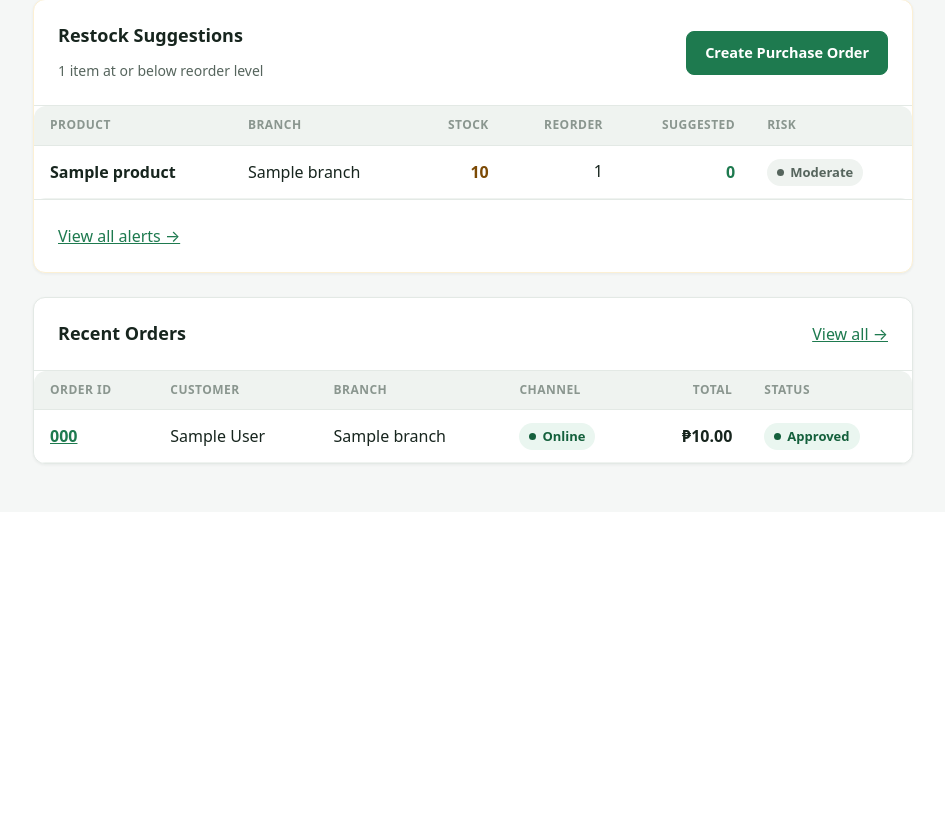
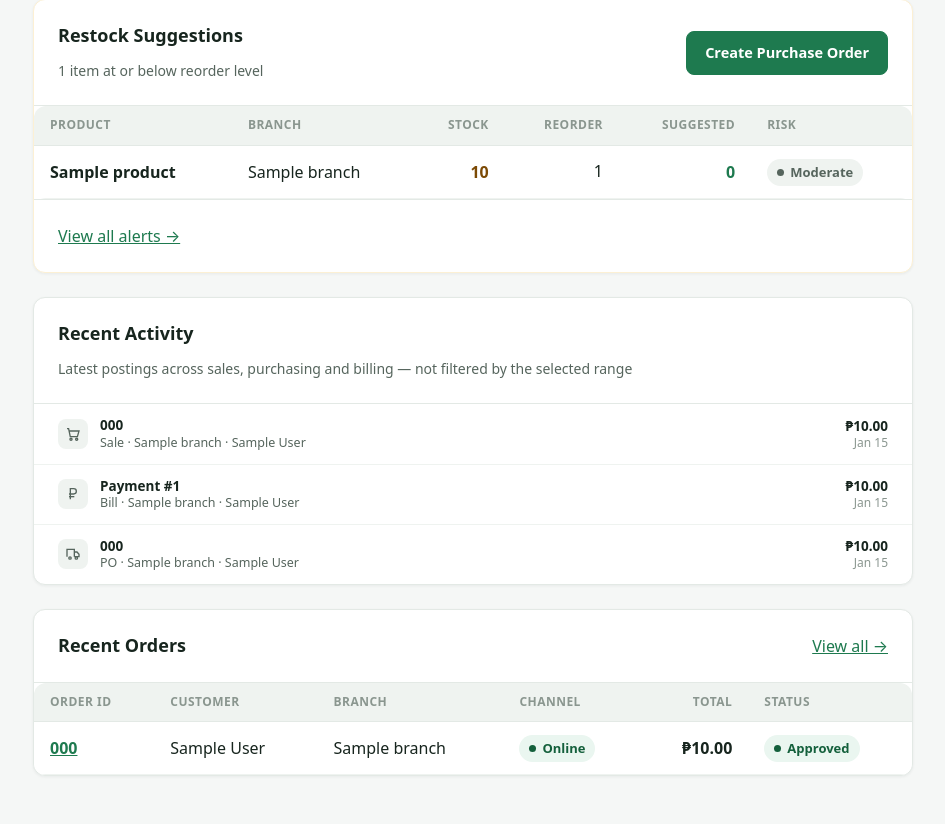
Before and after one commit to agultorannahvheaangeliquebsis-oss/Gerlyn-Capstone, a Django app: page /dashboard/owner/ in a window 1280 px wide. Shown: the part 1403-2227 px from the top of the page, without its empty margins (335-1280 px from the left). Before the commit the page ends 1869 px from the top, so only its background shows below. Run offline with Django 5.2, Linux system fonts and the light colour scheme; a user stored in the database is signed in; tables that the repository leaves empty hold one stand-in row (values such as "Sample post").

Commit message:
Dashboard: add Recent Activity feed per DESIGN.md 2f
Latest postings across Sales, Purchase Orders and Billing in one feed --
the audit-trail glance Chapter 1 asks for. Each source contributes its own
newest rows and the three merge in Python: three small indexed LIMIT
queries rather than a UNION across tables sharing neither a timestamp
column name nor a shape.

Deliberately NOT scoped to the date-range control, per 2f -- it answers
"what just happened", so narrowing the KPI rail to Today must not empty
it. The subtitle says so, since a feed under range-scoped cards otherwise
looks like it disagrees with them.

Timestamps are computed in Python, never in SQL, so the CONVERT_TZ trap
core/timebounds.py works around does not apply: that only bites date-part
lookups pushed into MySQL, not ORDER BY on a raw DateTimeField.
Procurement has no timestamp at all -- order_date is a plain DateField and
there is no created_at -- so it sorts at local midnight (the earliest
moment it can prove) and labels as Today/Yesterday/a date rather than
inventing an hour to print "6h ago". Attribution degrades the same way
where the model has no one to credit.

Glyphs share one neutral tint rather than the mockup's amber PO badge: a
purchase order is a category, not a warning, and section 3 reserves amber
for status. The icon partial is renamed to serve both this feed and the
Needs Attention rows instead of duplicating the SVGs.

Co-Authored-By: Claude Opus 5 <noreply@anthropic.com>

```diff
--- a/reports/views.py
+++ b/reports/views.py
@@ -518,6 +518,151 @@ def _needs_attention_rows(summary, procurement_qs, sales_qs):
     }
 
 
+ACTIVITY_FEED_SIZE = 5
+
+
+def _relative_time(when, now):
+    """
+    Compact "5m ago" label for an aware datetime (DESIGN.md §2f).
+
+    Computed in Python, never in SQL. The CONVERT_TZ trap core/timebounds.py
+    works around only bites date-PART lookups pushed down to MySQL (__date,
+    __month); ORDER BY on a raw DateTimeField and reading the column back are
+    untouched by it, and this subtraction happens well after the value is an
+    aware Python datetime. So the feed needs no timebounds helper.
+
+    Past a week it gives an absolute date, where "23d ago" has stopped being
+    easier to read than "Jul 15".
+    """
+    seconds = int((now - when).total_seconds())
+    if seconds < 60:
+        # Also absorbs a small negative delta: auto_now_add stamps the row a
+        # beat after `now` was read, and "-3s ago" would be nonsense.
+        return 'just now'
+    minutes = seconds // 60
+    if minutes < 60:
+        return f'{minutes}m ago'
+    hours = minutes // 60
+    if hours < 24:
+        return f'{hours}h ago'
+    days = hours // 24
+    if days < 7:
+        return f'{days}d ago'
+    # Not strftime('%-d') — that flag doesn't exist on Windows.
+    return f'{when:%b} {when.day}'
+
+
+def _relative_day(day, today):
+    """
+    The same label for a source that only knows a DATE. Procurement.order_date
+    is a plain DateField and the model carries no created_at, so there is no
+    time of day to be relative to — this says "Today" rather than inventing an
+    hour so it can print "6h ago".
+    """
+    delta = (today - day).days
+    if delta <= 0:
+        return 'Today'
+    if delta == 1:
+        return 'Yesterday'
+    if delta < 7:
+        return f'{delta}d ago'
+    return f'{day:%b} {day.day}'
+
+
+def _actor_name(user):
+    """Display name for whoever a posting is attributed to, or None."""
+    if user is None:
+        return None
+    return user.get_full_name() or user.username
+
+
+def _recent_activity(sales_qs, procurement_qs, billing_qs, now, limit=ACTIVITY_FEED_SIZE):
+    """
+    The Recent Activity feed (DESIGN.md §2f) — the latest postings across
+    Sales, Purchase Orders and Billing, merged newest-first.
+
+    Deliberately NOT scoped to the Dashboard's date-range control, per §2f:
+    this answers "what just happened", not "what happened in the selected
+    window", so narrowing the KPI rail to Today must not empty the feed.
+    That's also why it takes the *unfiltered* branch-scoped querysets rather
+    than the range-filtered ones the KPI rail uses.
+
+    All three querysets are injected already branch-scoped — this function
+    does no scoping of its own, so there is exactly one place (the caller)
+    where a branch leak could be introduced, and each source can be stubbed
+    independently when testing the merge.
+
+    Each source contributes its own newest `limit` rows and the three are
+    merged in Python — three small indexed LIMIT queries, rather than a UNION
+    across tables that share neither a timestamp column name nor a shape.
+
+    Timestamps
+    ----------
+    Sales (transaction_date) and Billing (date_recorded) are auto_now_add
+    DateTimeFields. Procurement is NOT: `order_date` is a plain DateField and
+    there is no created_at anywhere on the model. Its sort key is therefore
+    local midnight of that date — the earliest moment the row can prove it
+    existed — so a PO is never floated above a timestamped posting from the
+    same day on the strength of a time nobody recorded. Making it aware also
+    matters mechanically: comparing a naive datetime against the aware ones
+    from the other two sources raises TypeError under USE_TZ.
+
+    Attribution
+    -----------
+    Sale -> staff, PO -> created_by, Billing -> confirmed_by. All three are
+    nullable, and confirmed_by is only populated once a payment is confirmed,
+    so a freshly recorded pending payment carries no attribution rather than
+    borrowing a name from a field that doesn't mean "who posted this".
+    """
+    today = now.date()
+    entries = []
+
+    for sale in sales_qs.select_related('branch', 'staff').order_by('-transaction_date')[:limit]:
+        entries.append({
+            'kind': 'sale', 'kind_label': 'Sale', 'icon': 'cart',
+            'title': sale.order_number or f'Transaction #{sale.pk}',
+            'url': reverse('transaction_detail', args=[sale.pk]),
+            'branch': sale.branch.branch_name if sale.branch else 'Unassigned',
+            'amount': sale.total_amount,
+            'when': sale.transaction_date,
+            'when_label': _relative_time(sale.transaction_date, now),
+            'actor': _actor_name(sale.staff),
+        })
+
+    for po in procurement_qs.select_related('branch', 'created_by').order_by('-order_date', '-id')[:limit]:
+        # See docstring — DateField, so local midnight is the honest sort key.
+        po_when, _ = local_day_bounds(po.order_date)
+        entries.append({
+            'kind': 'procurement', 'kind_label': 'PO', 'icon': 'truck',
+            'title': po.po_number or f'Procurement #{po.pk}',
+            'url': reverse('procurement_detail', args=[po.pk]),
+            'branch': po.branch.branch_name if po.branch else 'Unassigned',
+            'amount': po.total_cost,
+            'when': po_when,
+            'when_label': _relative_day(po.order_date, today),
+            'actor': _actor_name(po.created_by),
+        })
+
+    billings = billing_qs.select_related(
+        'transaction', 'transaction__branch', 'confirmed_by'
+    ).order_by('-date_recorded')[:limit]
+    for bill in billings:
+        branch = bill.transaction.branch if bill.transaction else None
+        entries.append({
+            'kind': 'billing', 'kind_label': 'Bill', 'icon': 'peso',
+            'title': f'Payment #{bill.pk}',
+            'url': reverse('billing_detail', args=[bill.pk]),
+            'branch': branch.branch_name if branch else 'Unassigned',
+            'amount': bill.amount_due,
+            'when': bill.date_recorded,
+            'when_label': _relative_time(bill.date_recorded, now),
+            'actor': _actor_name(bill.confirmed_by),
+        })
+
+    entries.sort(key=lambda e: e['when'], reverse=True)
+    return entries[:limit]
+
+
 @login_required(login_url='login')
 def operational_dashboard(request):
     """
@@ -584,6 +729,22 @@ def operational_dashboard(request):
         '-transaction_date'
     )[:6]
 
+    # Recent Activity (DESIGN.md §2f). Handed the branch-scoped querysets, NOT
+    # the range-filtered ones above — §2f pins this to "what just happened",
+    # independent of whatever range the KPI rail is showing.
+    #
+    # BillingRecord has no branch of its own, so it scopes through the sale it
+    # belongs to. Scoped off the same `user_branch` _scoped_querysets used for
+    # the other two rather than via scope_queryset(): the two helpers disagree
+    # for a staff account with no branch assigned (_scoped_querysets leaves the
+    # queryset unfiltered, branch_ids_for_user returns [] and filters it to
+    # nothing), and the three sources in one feed must at least agree with each
+    # other about what the viewer can see.
+    billing_qs = BillingRecord.objects.all()
+    if user_branch:
+        billing_qs = billing_qs.filter(transaction__branch=user_branch)
+    recent_activity = _recent_activity(sales_qs, procurement_qs, billing_qs, now)
+
     return render(request, 'reports/dashboard.html', {
         # KPI rail + the graph panel they tab into + the Sales-by-Branch
         # donut, all derived from the one resolved range (DESIGN.md §2a/§2c).
@@ -607,6 +768,7 @@ def operational_dashboard(request):
         'branch_status': branch_status,
         'branch_alerts_present': branch_alerts_present,
         'recent_orders': recent_orders,
+        'recent_activity': recent_activity,
         'is_owner': request.user.role == User.Role.OWNER,
         'user_branch': user_branch,
         'today': today,
--- a/static/css/gerlyn.css
+++ b/static/css/gerlyn.css
@@ -845,3 +845,37 @@ input::placeholder { color: var(--ink-400); }
 @media (max-width: 520px) {
   .attn-clear-grid { grid-template-columns: 1fr; }
 }
+
+/* -------------------------------------------- dashboard "Recent Activity"
+   DESIGN.md §2f. .row-between is a two-part row; this feed is three-part —
+   a fixed glyph, a middle that must grow and truncate, and a right column
+   stacking amount over timestamp — so it gets its own minimal block rather
+   than a pile of inline overrides on .row-between.
+
+   Every glyph shares one neutral tint. The mockup colour-codes the type
+   badge (amber for POs), but §3 reserves amber for status: a purchase order
+   is a category, not a warning. Type is carried by the glyph itself and
+   named in .feed-sub instead. */
+.feed-row {
+  display: flex; align-items: center; gap: var(--s3);
+  padding: 12px var(--s6); min-height: var(--touch);
+  color: var(--ink-900); text-decoration: none;
+  border-bottom: 1px solid var(--line-soft);
+}
+.feed-row:last-child { border-bottom: none; }
+.feed-row:hover { background: var(--green-50); color: var(--ink-900); }
+.feed-ico {
+  width: 30px; height: 30px; flex: none; border-radius: var(--r-input);
+  display: flex; align-items: center; justify-content: center;
+  background: var(--line-soft); color: var(--ink-600);
+}
+.feed-ico svg { width: 16px; height: 16px; }
+/* min-width:0 so the ellipsis below can actually engage — a flex item's
+   default min-width:auto refuses to shrink past its content. */
+.feed-main { flex: 1; min-width: 0; }
+.feed-title, .feed-sub { display: block; overflow: hidden; text-overflow: ellipsis; white-space: nowrap; }
+.feed-title { font: 600 13.5px/1.35 system-ui, sans-serif; }
+.feed-sub { font: 400 12.5px/1.35 system-ui, sans-serif; color: var(--ink-600); }
+.feed-right { flex: none; text-align: right; }
+.feed-amount { display: block; font: 700 13.5px/1.35 system-ui, sans-serif; font-variant-numeric: tabular-nums; }
+.feed-time { display: block; font: 400 12px/1.35 system-ui, sans-serif; color: var(--ink-400); font-variant-numeric: tabular-nums; }
--- a/templates/reports/_attention_icon.html
+++ b/templates/reports/_row_icon.html
@@ -1,11 +1,12 @@
 {% comment %}
-The Needs Attention check icons (DESIGN.md §2b), factored out because the
-same set is drawn by both presentations of a check — the compact .attn-row
-and the single-actionable .attn-card. Keeping one copy stops the two from
-drifting apart.
+The Dashboard's shared row glyphs. One copy, because the same set is drawn in
+three places that must not drift apart: the Needs Attention row and its
+single-actionable card (§2b), and the Recent Activity feed (§2f) — where a
+sale is the same cart, a PO the same truck, and a payment the same peso as
+the check that routes to it.
 
-Usage: {% include "reports/_attention_icon.html" with icon=row.icon %}
-Sizing and colour come from the .attn-ico wrapper, not from here.
+Usage: {% include "reports/_row_icon.html" with icon=row.icon %}
+Size and colour come from the wrapper (.attn-ico / .feed-ico), not from here.
 {% endcomment %}
 {% if icon == 'alert' %}
   <svg width="18" height="18" viewBox="0 0 24 24" fill="none" stroke="currentColor" stroke-width="2"><path d="M12 3 2 20h20z"/><path d="M12 9v5M12 17h.01"/></svg>
--- a/templates/reports/dashboard.html
+++ b/templates/reports/dashboard.html
@@ -166,7 +166,7 @@ text. Anything spanning lines must use {% templatetag openblock %} comment {% te
   {% if needs_attention.actionable|length == 1 %}
     {% for row in needs_attention.actionable %}
     <a href="{{ row.url }}" class="attn-card">
-      <span class="attn-ico" aria-hidden="true">{% include "reports/_attention_icon.html" with icon=row.icon %}</span>
+      <span class="attn-ico" aria-hidden="true">{% include "reports/_row_icon.html" with icon=row.icon %}</span>
       <span>
         <span class="attn-card-title">{{ row.label }} <span class="pill {{ row.pill }}">{{ row.count }}</span></span>
         <span class="attn-card-body">{{ row.detail }}</span>
@@ -178,7 +178,7 @@ text. Anything spanning lines must use {% templatetag openblock %} comment {% te
     {% for row in needs_attention.actionable %}
     <a href="{{ row.url }}" class="attn-row">
       <span class="attn-label">
-        <span class="attn-ico" aria-hidden="true">{% include "reports/_attention_icon.html" with icon=row.icon %}</span>
+        <span class="attn-ico" aria-hidden="true">{% include "reports/_row_icon.html" with icon=row.icon %}</span>
         {{ row.label }}
       </span>
       <span class="attn-end">
@@ -323,6 +323,49 @@ A quiet day must never render as a wall of red.
 </div>
 {% endif %}
 
+{% comment %}
+Recent Activity (DESIGN.md §2f): the latest postings across Sales, Purchase
+Orders and Billing in one feed — the audit-trail glance Chapter 1 asks for.
+
+Unscoped by the date-range control on purpose (§2f): it answers "what just
+happened", so it keeps showing the last real postings no matter how narrow a
+range the KPI rail above is set to. The subtitle says so, because a feed
+sitting under range-scoped cards otherwise looks like it disagrees with them.
+
+Type is carried by the glyph and spelled out in the meta line, NOT by a
+tinted icon — a PO is a category, not a warning, and §3 reserves amber for
+status. Rows are built from reports/views.py::_recent_activity.
+{% endcomment %}
+<div class="card mb-6">
+  <div class="card-pad row-between" style="border-bottom:1px solid var(--line);">
+    <div>
+      <h3>Recent Activity</h3>
+      <p class="gv-meta mb-0">Latest postings across sales, purchasing and billing — not filtered by the selected range</p>
+    </div>
+  </div>
+  {% for e in recent_activity %}
+  <a href="{{ e.url }}" class="feed-row">
+    <span class="feed-ico" aria-hidden="true">{% include "reports/_row_icon.html" with icon=e.icon %}</span>
+    <span class="feed-main">
+      <span class="feed-title">{{ e.title }}</span>
+      <span class="feed-sub">{{ e.kind_label }} · {{ e.branch }}{% if e.actor %} · {{ e.actor }}{% endif %}</span>
+    </span>
+    <span class="feed-right">
+      <span class="feed-amount">₱{{ e.amount|floatformat:2 }}</span>
+      <span class="feed-time">{{ e.when_label }}</span>
+    </span>
+  </a>
+  {% empty %}
+  <div class="card-pad">
+    <div class="empty">
+      <span class="glyph">□</span>
+      <h3>Nothing posted yet</h3>
+      <p>Sales, purchase orders and payments appear here as they are recorded.</p>
+    </div>
+  </div>
+  {% endfor %}
+</div>
+
 {# ---------------------------- recent orders ---------------------------- #}
 <div class="card">
   <div class="card-pad row-between" style="border-bottom:1px solid var(--line);">
```
